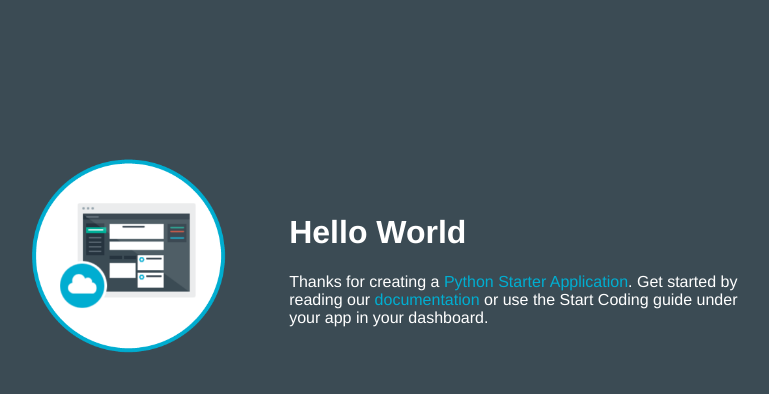
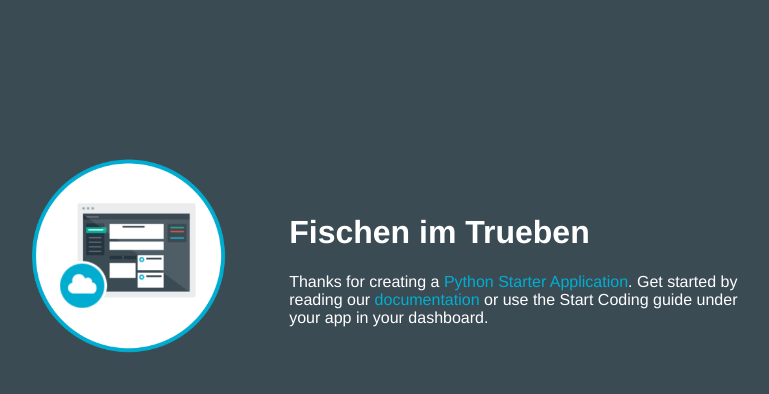
Before and after one commit to fhaverkamp/FischenImTrueben, a plain HTML site: page static/index.html in a window 1280 px wide. Shown: the whole page, without its empty margins (253-1022 px from the left). Drawn offline with Linux system fonts and the light colour scheme.

Commit message:
Changed headline

```diff
--- a/static/index.html
+++ b/static/index.html
@@ -11,7 +11,7 @@
 			<td style='width: 30%;'><img class = 'newappIcon' src='images/newapp-icon.png'>
 			</td>
 			<td>
-				<h1 id = "message">Hello World</h1>
+				<h1 id = "message">Fischen im Trueben</h1>
 				<p class='description'></p> Thanks for creating a <span class="blue">Python Starter Application</span>. Get started by reading our <a
 				href="https://www.ng.bluemix.net/docs/#starters/python/index.html#python">documentation</a>
 				or use the Start Coding guide under your app in your dashboard.
```
